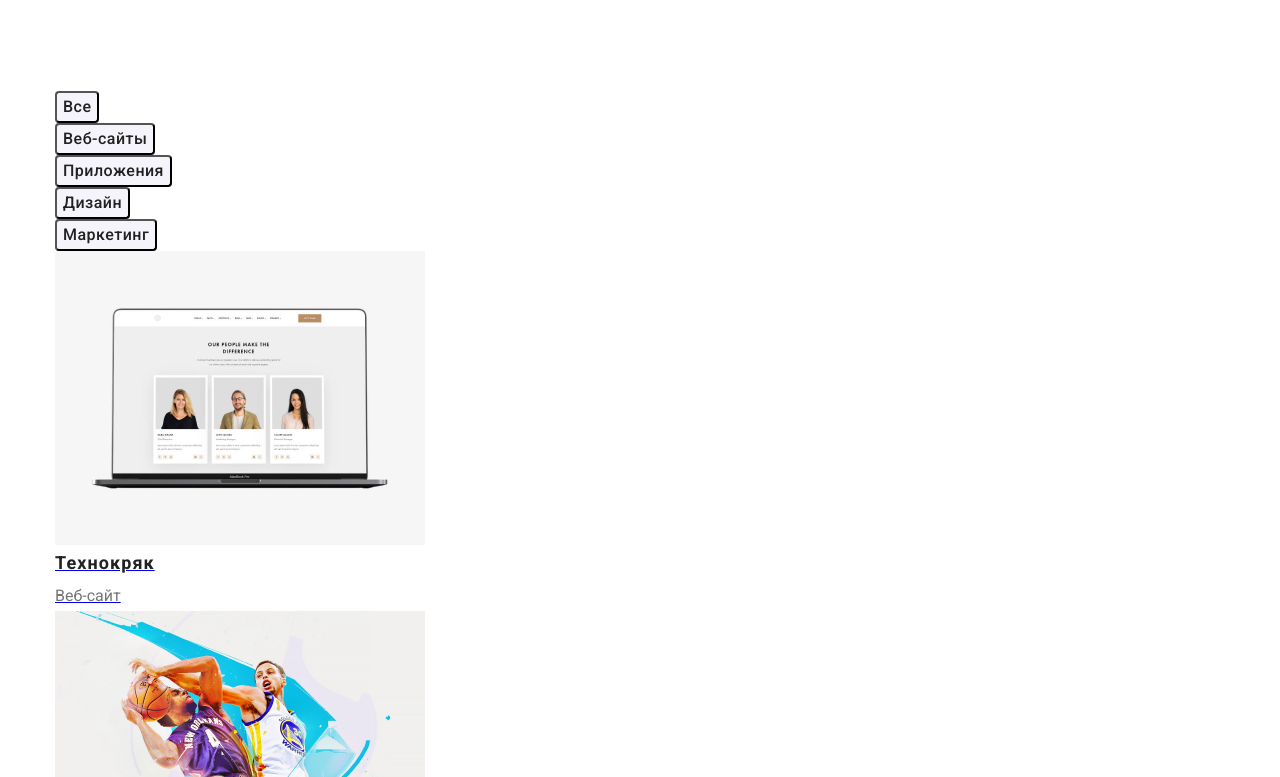
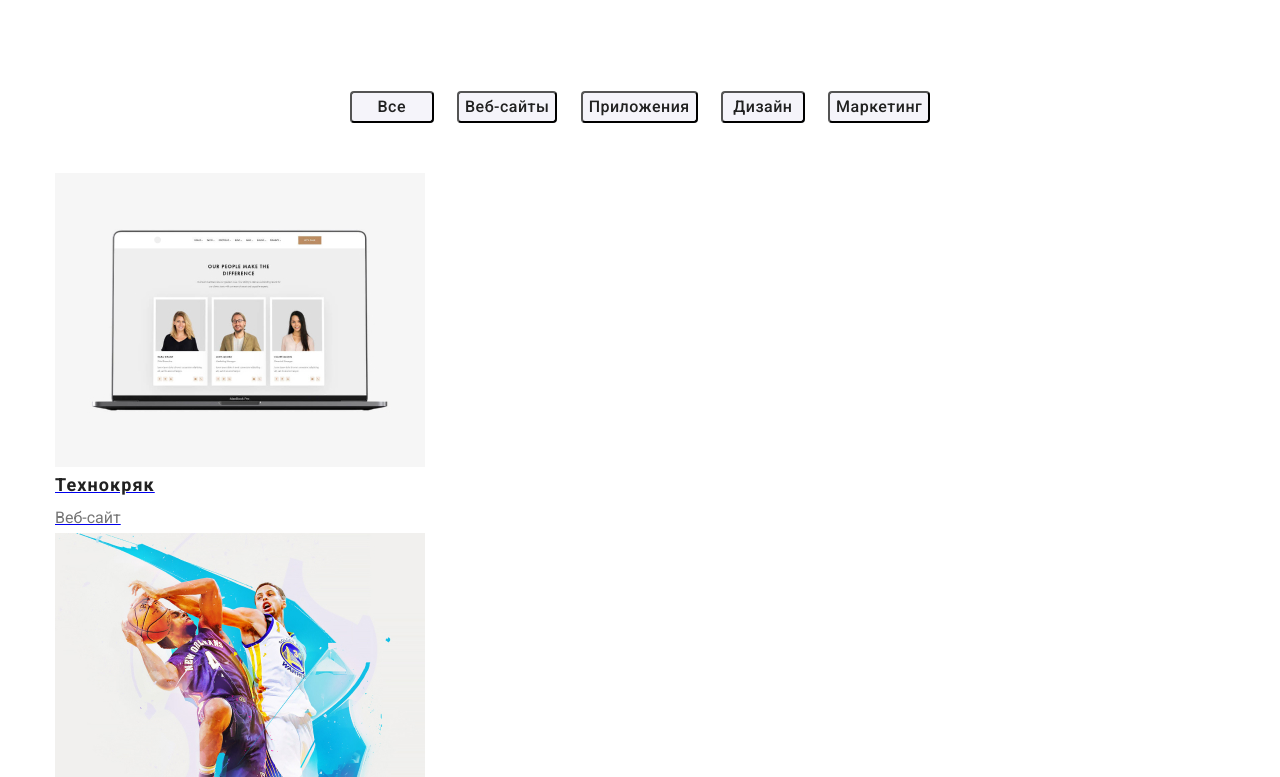
Before and after one commit to VitaliiKovalenko88/goit-markup-hw-03, a plain HTML site: page portfolio.html in a window 1280 px wide. Shown: the part 83-860 px from the top of the page. Drawn offline with nearby package versions, Linux system fonts and the light colour scheme.

Commit message:
сделаны кнопки в портфолио

```diff
--- a/css/style.css
+++ b/css/style.css
@@ -42,7 +42,7 @@ img {
 
 .list {
   list-style: none;
-  margin: 0px;
+  margin: 0px auto;
   padding: 0px;
 }
 
@@ -371,13 +371,29 @@ img {
   padding-bottom: 94px;
 }
 
-.filters {
+.filters-items {
+  display: flex;
+  align-items: center;
+  margin-bottom: 34px;
+
+  max-width: 611px;
+}
+
+.filters-item {
+  padding-bottom: 16px;
+  margin-top: 0px;
+}
+
+.filters-item:not(:last-child) {
+  margin-right: 8px;
 }
 .modal-btn {
+  min-width: 84px;
+  margin: 0px;
+
   color: var(--secondary-text-color);
   background: var(--secondary-background-color);
   border-radius: 4px;
-
   font-style: normal;
   font-weight: 500;
   font-size: 16px;
--- a/portfolio.html
+++ b/portfolio.html
@@ -42,19 +42,29 @@
   </header>
   <!--PORTFOLIO-->
   <main>
+
     <!-- PORTFOLIO SECTION -->
-    <section class="portfolio">
-
+    <section class="container portfolio">
       <!-- FILTERS LIST -->
-      <div class="container">
       <h1 class="visually-hidden">ФИЛЬТР</h1>
-        <ul class="filters list">
-          <li class="filters-item list"><button class="modal-btn button" type="button">Все</button></li>
-          <li class="filters-item list"><button class="modal-btn button" type="button">Веб-сайты</button></li>
-          <li class="filters-item list"><button class="modal-btn button" type="button">Приложения</button></li>
-          <li class="filters-item list"><button class="modal-btn button" type="button">Дизайн</button></li>
-          <li class="filters-item list"><button class="modal-btn button" type="button">Маркетинг</button></li>
+      <ul class="filters-items list">
+        <li class="filters-item list">
+          <button class="modal-btn button" type="button">Все</button>
+        </li>
+        <li class="filters-item list">
+          <button class="modal-btn button" type="button">Веб-сайты</button>
+        </li>
+        <li class="filters-item list">
+          <button class="modal-btn button" type="button">Приложения</button>
+        </li>
+        <li class="filters-item list">
+          <button class="modal-btn button" type="button">Дизайн</button>
+        </li>
+        <li class="filters-item list">
+          <button class="modal-btn button" type="button">Маркетинг</button>
+        </li>
       </ul>
+      </div>
 
       <!-- PORTFOLIO ITEMS-->
       <h2 class="visually-hidden">ПОРТФОЛИО</h2>
@@ -63,7 +73,7 @@
           <a class="portfolio-link" href="portfolio1.jpg"><img src="./images/images-portfolio/img1.jpg"
               alt="изображение сайта на десктопе" width="370" height="294">
             <h3 class="portfolio-name-title title">Технокряк</h3>
-              <p class="portfolio-name-product  part">Веб-сайт</p>
+            <p class="portfolio-name-product part">Веб-сайт</p>
           </a>
         </li>
         <li class="portfolio-item list">
@@ -124,7 +134,6 @@
           </a>
         </li>
       </ul>
-      </div>
     </section>
   </main>
   <!--footer-->
```
Lines whose indentation alone changed are shown as unchanged.
